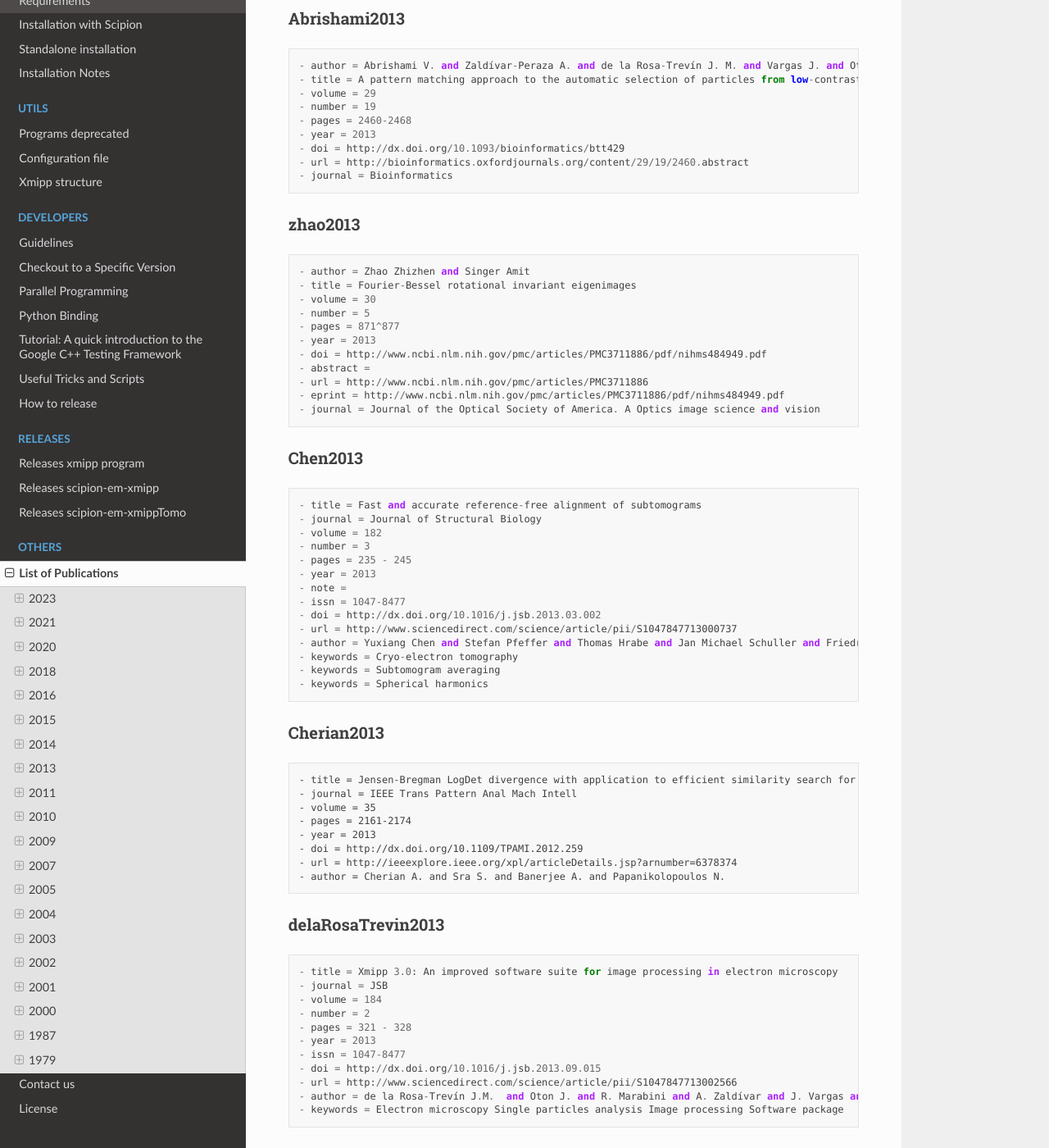
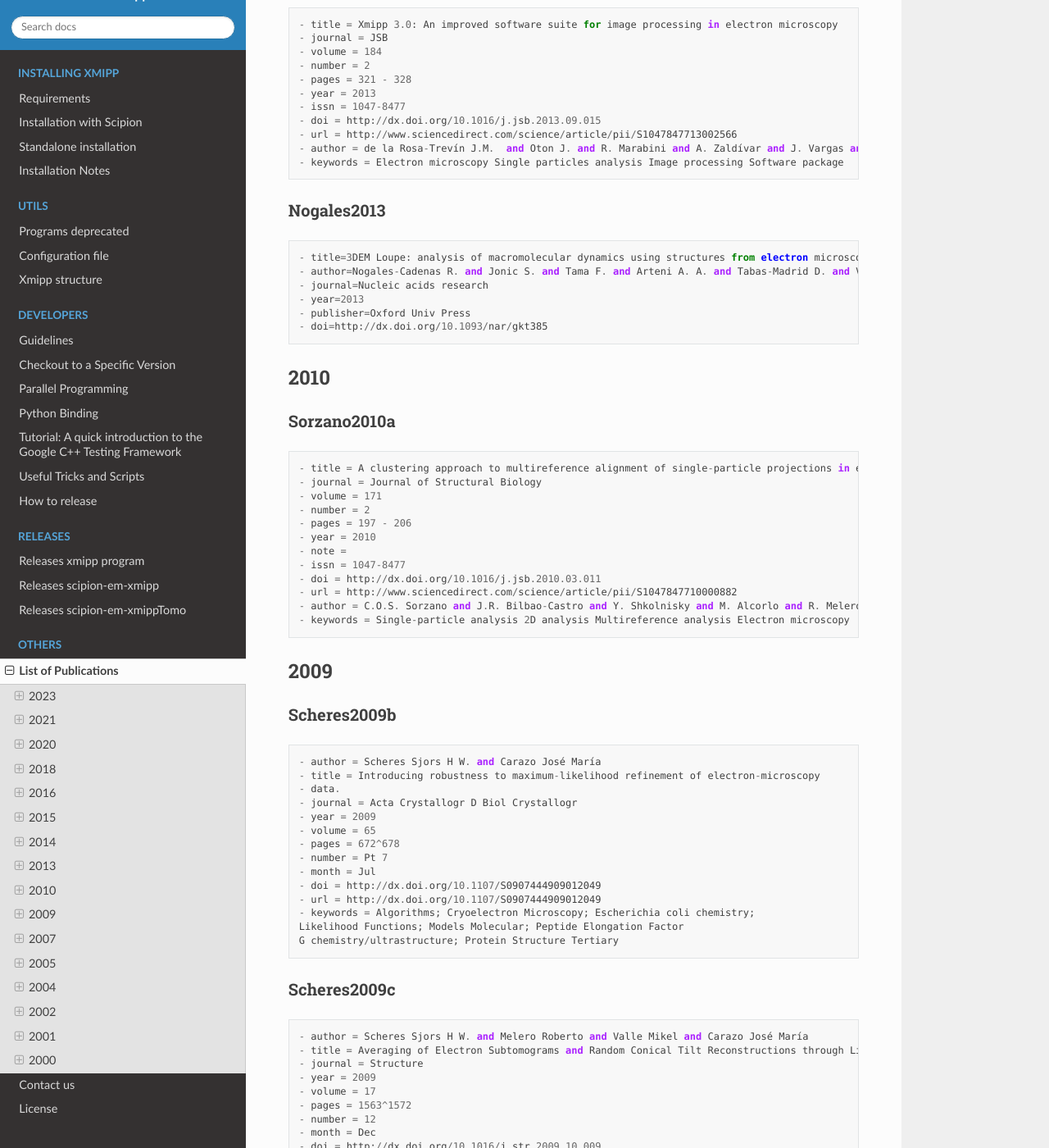
Before and after one commit to I2PC/docs, a Sphinx documentation site: the page built from docs/listOfPublications.rst, in a window 1280 px wide and 1400 px high, scrolled down 6511 px. Shown: the whole window at 82% size. Built offline with Sphinx 7.4.7 and the Read the Docs theme 2.0.0, drawn with Linux system fonts in a browser that asks for light colours; formulas are drawn with MathJax 3; some of the changed text lies outside the part shown.

Commit message:
list publications updated

```diff
--- a/docs/listOfPublications.rst
+++ b/docs/listOfPublications.rst
@@ -206,23 +206,6 @@
    - keywords = Beam induced motion
    - keywords = Single particle analysis
    - keywords = Electron microscopy
-B.Heymann2015
-^^^^^^^^^^^^^
-
-::
-
-   - title = Validation of 3D of 3DEM Reconstructions: The phantom in the noise
-   - journal = AIMS Biophys
-   - volume = 2
-   - number = 1
-   - pages = 21-35
-   - year = 2015
-   - note =
-   - issn =
-   - doi = 10.3934/biophy.2015.1.21
-   - url = http://www.ncbi.nlm.nih.gov/pmc/articles/PMC4440490/
-   - author = B. Heymann
-   - keywords =
 
 Sorzano2015b
 ^^^^^^^^^^
@@ -394,56 +377,6 @@
    - journal = Bioinformatics
 
 
-zhao2013
-^^^^^^^^
-
-::
-
-   - author = Zhao Zhizhen and Singer Amit
-   - title = Fourier-Bessel rotational invariant eigenimages
-   - volume = 30
-   - number = 5
-   - pages = 871^877
-   - year = 2013
-   - doi = http://www.ncbi.nlm.nih.gov/pmc/articles/PMC3711886/pdf/nihms484949.pdf
-   - abstract =
-   - url = http://www.ncbi.nlm.nih.gov/pmc/articles/PMC3711886
-   - eprint = http://www.ncbi.nlm.nih.gov/pmc/articles/PMC3711886/pdf/nihms484949.pdf
-   - journal = Journal of the Optical Society of America. A Optics image science and vision
-
-Chen2013
-^^^^^^^^
-
-::
-
-   - title = Fast and accurate reference-free alignment of subtomograms
-   - journal = Journal of Structural Biology
-   - volume = 182
-   - number = 3
-   - pages = 235 - 245
-   - year = 2013
-   - note =
-   - issn = 1047-8477
-   - doi = http://dx.doi.org/10.1016/j.jsb.2013.03.002
-   - url = http://www.sciencedirect.com/science/article/pii/S1047847713000737
-   - author = Yuxiang Chen and Stefan Pfeffer and Thomas Hrabe and Jan Michael Schuller and Friedrich Förster
-   - keywords = Cryo-electron tomography
-   - keywords = Subtomogram averaging
-   - keywords = Spherical harmonics
-
-Cherian2013
-^^^^^^^^^^
-
-::
-
-   - title = Jensen-Bregman LogDet divergence with application to efficient similarity search for covariance matrices
-   - journal = IEEE Trans Pattern Anal Mach Intell
-   - volume = 35
-   - pages = 2161-2174
-   - year = 2013
-   - doi = http://dx.doi.org/10.1109/TPAMI.2012.259
-   - url = http://ieeexplore.ieee.org/xpl/articleDetails.jsp?arnumber=6378374
-   - author = Cherian A. and Sra S. and Banerjee A. and Papanikolopoulos N.
 
 delaRosaTrevin2013
 ^^^^^^^^^^^^^^^
@@ -475,26 +408,6 @@
    - publisher=Oxford Univ Press
    - doi=http://dx.doi.org/10.1093/nar/gkt385
 
-
-2011
------
-
-ponce2011
-^^^^^^^^^
-
-::
-
-   - author = Ponce Colin and Singer Amit
-   - title = Computing Steerable Principal Components of a Large Set of Images and Their Rotations
-   - volume = 20
-   - number = 11
-   - pages = 3051^3062
-   - year = 2011
-   - doi = http://www.ncbi.nlm.nih.gov/pmc/articles/PMC3719433/pdf/nihms485040.pdf
-   - abstract =
-   - url = http://www.ncbi.nlm.nih.gov/pmc/articles/PMC3719433
-   - eprint = http://www.ncbi.nlm.nih.gov/pmc/articles/PMC3719433/pdf/nihms485040.pdf
-   - journal = IEEE Trans Image Process
 2010
 -----
 Sorzano2010a
@@ -696,22 +609,6 @@
    - doi = http://dx.doi.org/10.1016/j.jsb.2004.01.006
    - url = http://www.sciencedirect.com/science/article/pii/S1047847704000073
    - author = Sorzano C.O.S. and S. Jonic and C. El-Bez and J.M. Carazo and S. De Carlo and P. Thevenaz and M. Unser
-2003
------
-Rosenthal2003
-^^^^^^^^^^^^^
-::
-
--  Author=Rosenthal P. B. and Henderson R.
--  Title=Optimal determination of particle orientation absolute hand and   contrast loss in single-particle electron cryomicroscopy
--  Journal=J. Mol. Biol.
--  Year=2003
--  Volume=333
--  Number=4
--  Pages=721–745
--  Month=Oct
--  url=http://www.sciencedirect.com/science/article/pii/S0022283603010222
--  doi=http://dx.doi.org/10.1016/j.jmb.2003.07.013
 
 
 2002
@@ -775,41 +672,3 @@
    - url = http://www.sciencedirect.com/science/article/pii/S030439910000022X
    - author = Pascual-Montano A and Montserrat Bárcena and J.J Merelo and José-María Carazo
    - keywords = Image processing Cluster analysis Neural networks Self-organizing maps Fuzzy logic
-
-
-1987
------
-Radermacher1987
-^^^^^^^^^^^^^^
-
-::
-
-   - author = Radermacher M. and Wagenknecht T. and Frank J.
-   - title = Three-dimensional reconstruction from a single-exposure random conical tilt series applied to the 50S ribosomal subunit of Escherichia coli.
-   - volume = 146
-   - number = 2
-   - pages = 113-36
-   - year = 1987
-   - doi = http://www.ncbi.nlm.nih.gov/pubmed/3302267
-   - abstract =
-   - url = http://www.ncbi.nlm.nih.gov/pubmed/3302267
-   - eprint = http://www.ncbi.nlm.nih.gov/pubmed/3302267
-   - journal = Journal of Microscopy
-
-
-1979
-------
-Otsu1979
-^^^^^^^^
-
-::
-
-   - title = A Threshold Selection Method from Gray-Level Histograms
-   - journal = Systems Man and Cybernetics IEEE Transactions
-   - volume = 9
-   - number = 2
-   - pages = 62 - 66
-   - year = 1979
-   - issn = 0018-9472
-   - doi = http://dx.doi.org/10.1109/TSMC.1979.4310076
-   - author = Otsu N.
```
